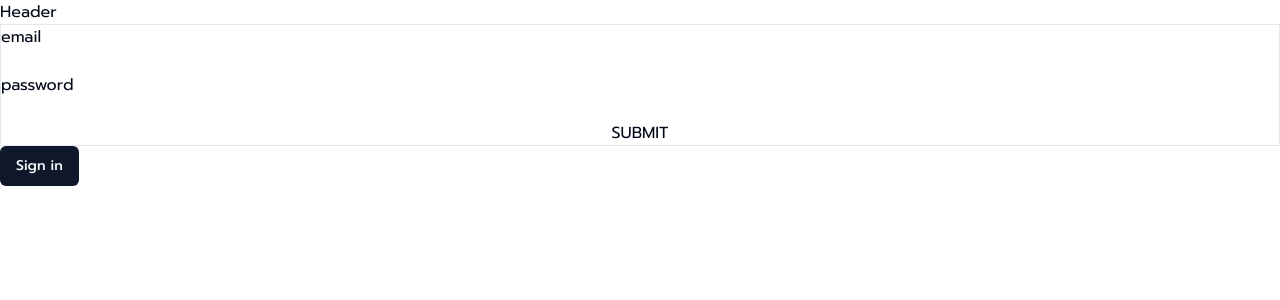
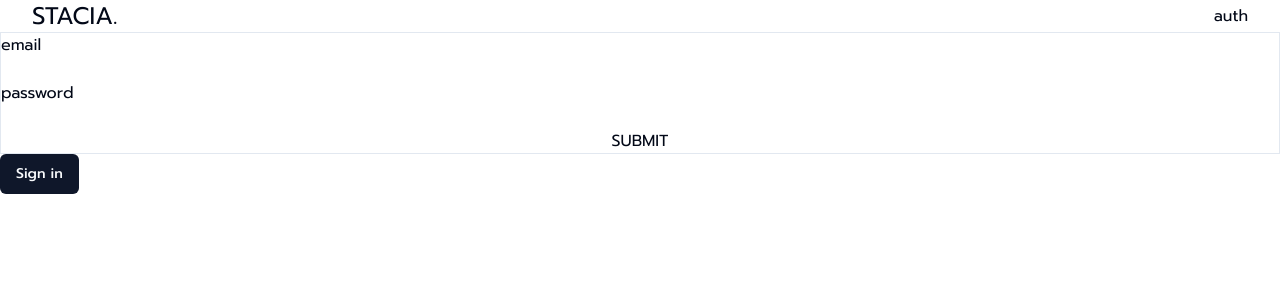
Before and after one commit to staciax/elma, a Next.js app in the folder frontend/: page /login in a window 1280 px wide. Shown: the top 300 px of the page. Built offline with nearby package versions, Linux system fonts and the light colour scheme.

Commit message:
[frontend] update header,

```diff
--- a/frontend/components/header.tsx
+++ b/frontend/components/header.tsx
@@ -1,5 +1,17 @@
 function Header() {
-	return <div>Header</div>;
+	return (
+		<header>
+			<div className="container mx-auto flex flex-row items-center justify-between ">
+				<div>
+					<span className=" text-2xl">STACIA.</span>
+				</div>
+				<div>
+					<input type="text" className="indent-2" />
+				</div>
+				<div>auth</div>
+			</div>
+		</header>
+	);
 }
 
 export default Header;
```
